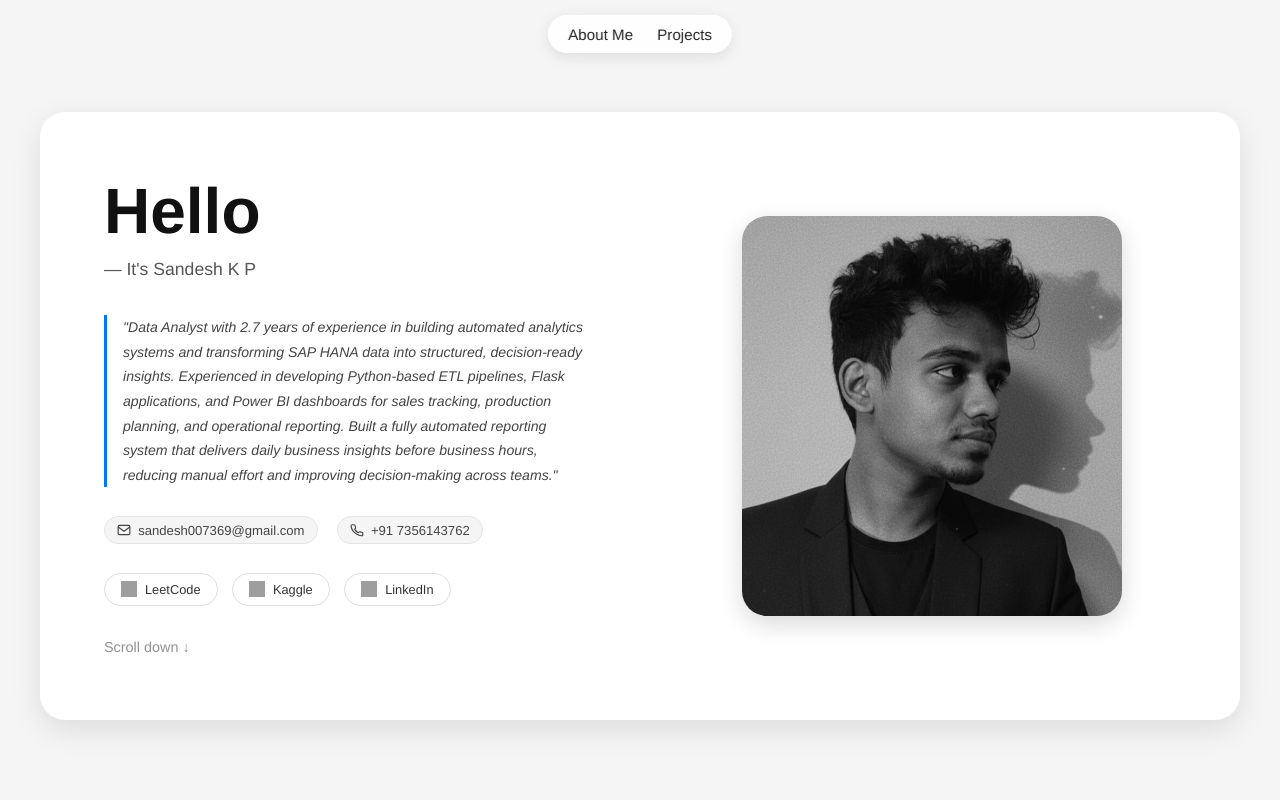
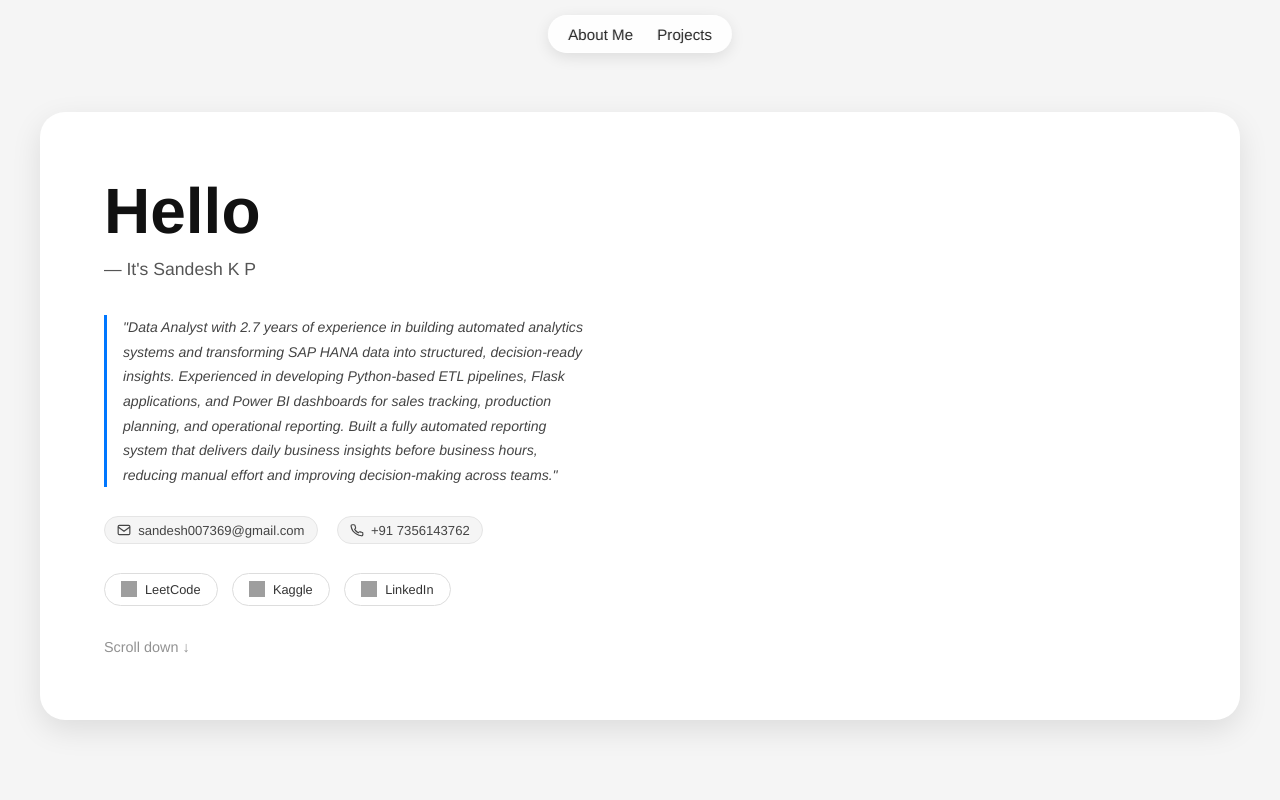
Before and after one commit to sandeshkp/Portfolio, a plain HTML site: page index.html in a window 1280 px wide. Shown: the top 800 px of the page. Drawn offline with Linux system fonts and the light colour scheme; grey boxes are pictures that could not be loaded.

Commit message:
Remove profile picture from portfolio
Co-Authored-By: Claude Opus 5.5 <noreply@anthropic.com>

```diff
--- a/index.html
+++ b/index.html
@@ -725,10 +725,6 @@ Built a fully automated reporting system that delivers daily business insights b
 
             </div>
 
-            <div class="image">
-                <img src="WhatsApp Image 2025-09-15 at 11.14.57 PM.jpeg" alt="Profile Picture">
-            </div>
-
         </div>
     </div>
 
```
Also changed, not shown: WhatsApp Image 2025-09-15 at 11.14.57 PM.jpeg (deleted).
